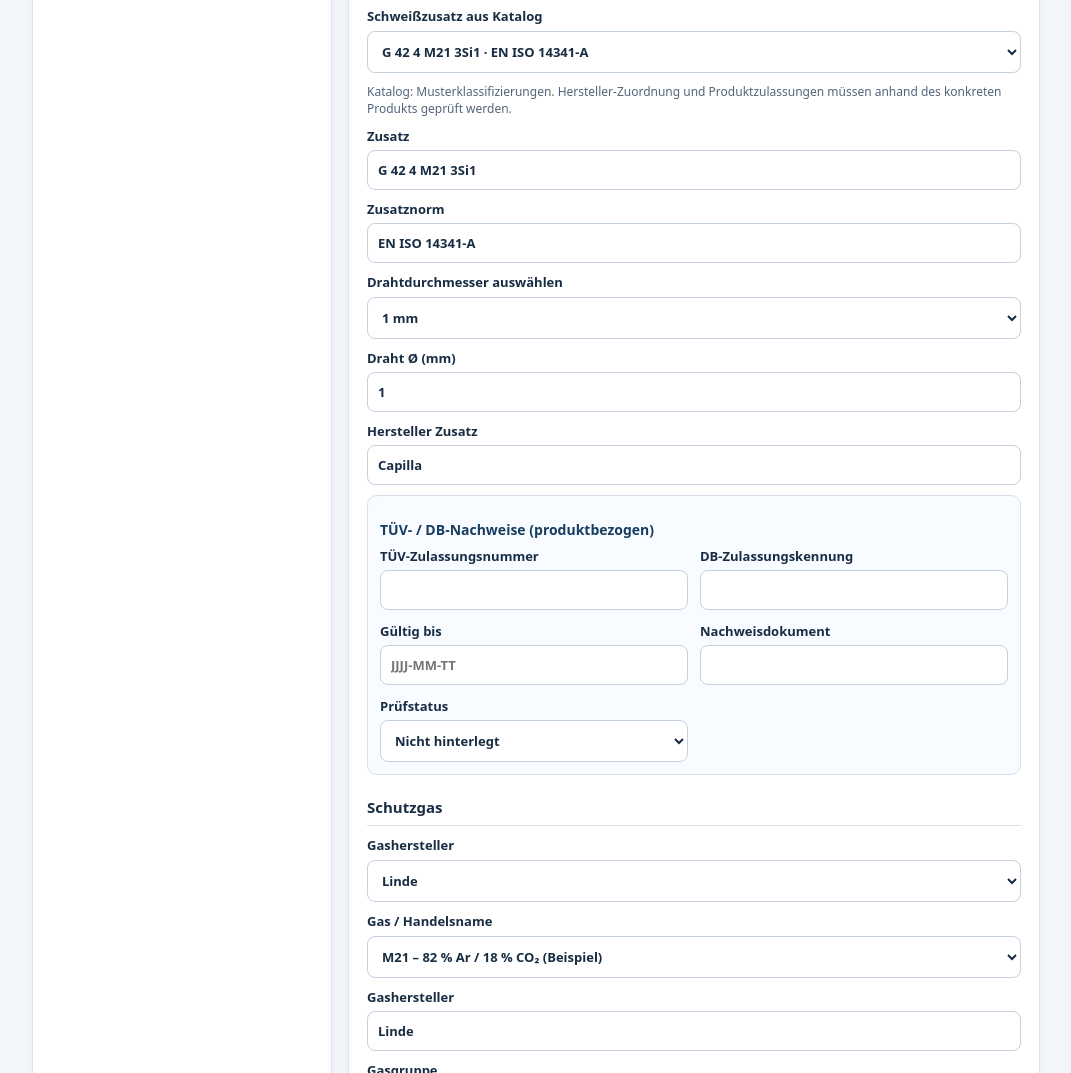
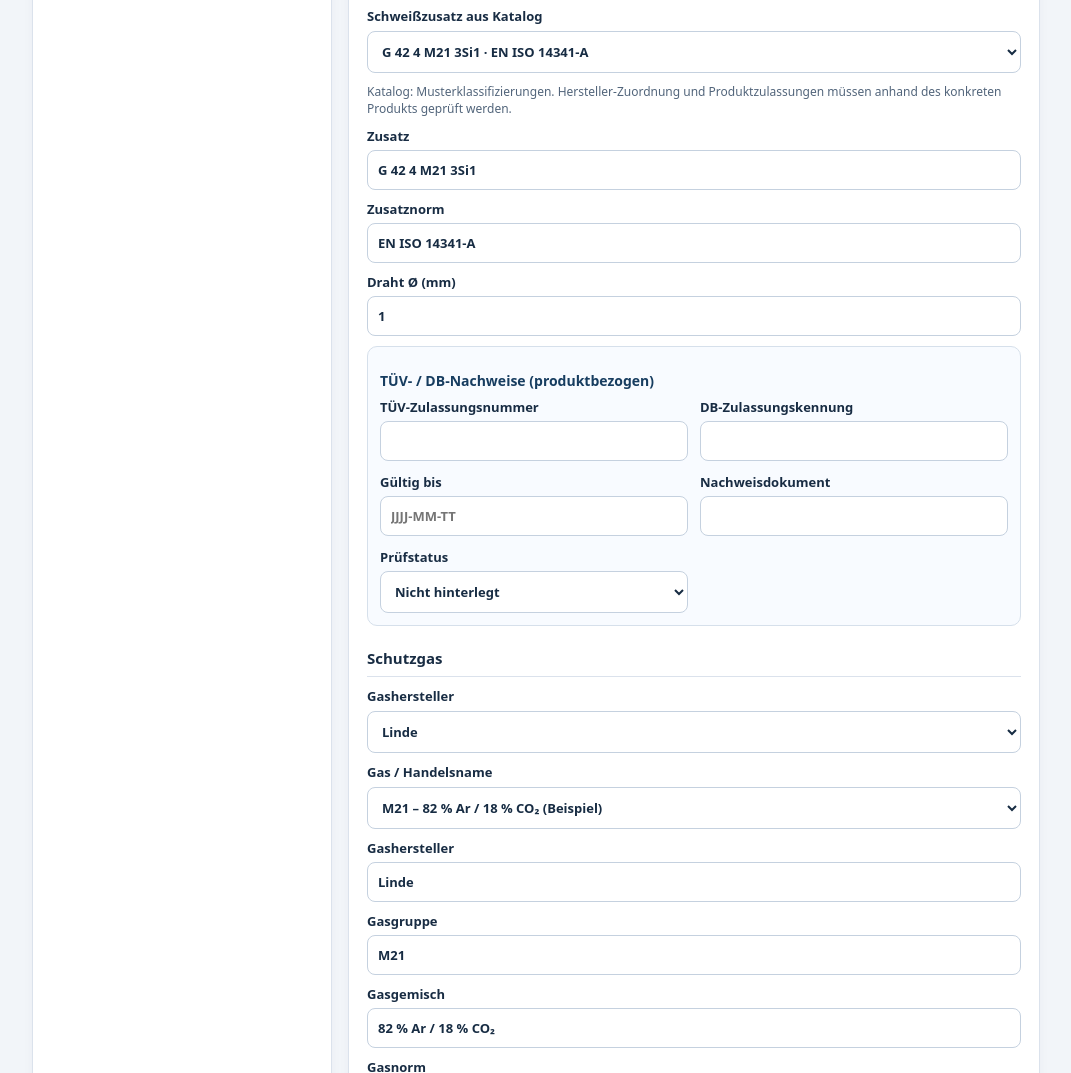
Before and after one commit to Jerry-Weldmaster/weldmaster, a plain HTML site: page index.html in a window 1280 px wide. Shown: the part 1976-3049 px from the top of the page, without its empty margins (104-1175 px from the left). Drawn offline with Linux system fonts and the light colour scheme.

Commit message:
Add files via upload

```diff
--- a/index.html
+++ b/index.html
@@ -121,7 +121,7 @@ function addCatalogs(){
    const chosen=select('Schweißzusatz aus Katalog',[],'Zusatz auswählen');
    fillerSection.append(manufacturers.l,chosen.l);
    const note=document.createElement('p');note.className='material-note';note.textContent='Katalog: Musterklassifizierungen. Hersteller-Zuordnung und Produktzulassungen müssen anhand des konkreten Produkts geprüft werden.';fillerSection.append(note);
-   for(const path of ['filler.designation','filler.standard','filler.diameter_mm','filler.manufacturer']){
+   for(const path of ['filler.designation','filler.standard','filler.diameter_mm']){
      const l=label(path);if(l)fillerSection.append(l);
    }
    const approval=document.createElement('div');approval.className='catalog-approvals';
@@ -129,8 +129,10 @@ function addCatalogs(){
    fillerSection.append(approval);
    for(const e of approval.querySelectorAll('[data-path]')){const v=pathGet(w,e.dataset.path);if(v!=null)e.value=v}
    const diameter=field('filler.diameter_mm');
-   const ds=select('Drahtdurchmesser auswählen',[],'Durchmesser wählen');diameter.closest('label').before(ds.l);
-   ds.e.addEventListener('change',()=>{if(ds.e.value)diameter.value=ds.e.value});
+   // Ein einziges Durchmesserfeld: vorhandenen Wert und freie Eingabe erhalten.
+   const manufacturerInput=field('filler.manufacturer');
+   // Das Originalfeld bleibt als unsichtbarer Datenträger für die bestehende Speicherung.
+   if(manufacturerInput){manufacturerInput.closest('label').style.display='none';}
    const getFamily=()=>{
      const mats=[0,1].map(i=>field(`base_materials.${i}.designation`)?.value||'');
      if(mats.some(x=>!x||x==='Andere'))return 'unknown';
@@ -147,14 +149,12 @@ function addCatalogs(){
      chosen.e.innerHTML='<option value="">'+(getFamily()==='unknown'?'Werkstoffe prüfen / freie Eingabe':'Zusatz auswählen / freie Eingabe')+'</option>'+items.map(x=>`<option value="${x.id}">${esc(x.designation)} · ${esc(x.standard)}</option>`).join('');
      const existing=items.find(x=>x.designation===field('filler.designation')?.value);
      if(existing)chosen.e.value=existing.id;
-     const diameters=existing?.diameters||[0.8,1,1.2,1.6,2,2.4];
-     ds.e.innerHTML='<option value="">Durchmesser wählen</option>'+diameters.map(x=>`<option value="${x}">${String(x).replace('.',',')} mm</option>`).join('');
-     ds.e.value=String(diameter.value);
+     // Keine zweite Durchmesser-Auswahl erzeugen.
    };
    refreshFiller=refresh;
    manufacturers.e.value=w.filler.manufacturer||'';
    if(!Array.from(manufacturers.e.options).some(x=>x.value===manufacturers.e.value))manufacturers.e.value='Andere / frei';
-   manufacturers.e.addEventListener('change',()=>{field('filler.manufacturer').value=manufacturers.e.value;refresh()});
+   manufacturers.e.addEventListener('change',()=>{if(manufacturerInput)manufacturerInput.value=manufacturers.e.value;refresh()});
    chosen.e.addEventListener('change',()=>{
      const item=FILLER_ITEMS.find(x=>x.id===chosen.e.value);if(!item)return;
      set('filler.designation',item.designation);set('filler.standard',item.standard);
--- a/sw.js
+++ b/sw.js
@@ -1,4 +1,4 @@
-const CACHE='weldmaster-pwa-v1-7';
+const CACHE='weldmaster-pwa-v1-8';
 const ASSETS=['./','./index.html','./manifest.webmanifest','./icon-180.png','./icon-192.png','./icon-512.png'];
 self.addEventListener('install',event=>{event.waitUntil(caches.open(CACHE).then(c=>c.addAll(ASSETS)).then(()=>self.skipWaiting()))});
 self.addEventListener('activate',event=>{event.waitUntil(caches.keys().then(keys=>Promise.all(keys.filter(k=>k!==CACHE).map(k=>caches.delete(k)))).then(()=>self.clients.claim()))});
```
Also changed, not shown: README_INSTALLATION.txt.
